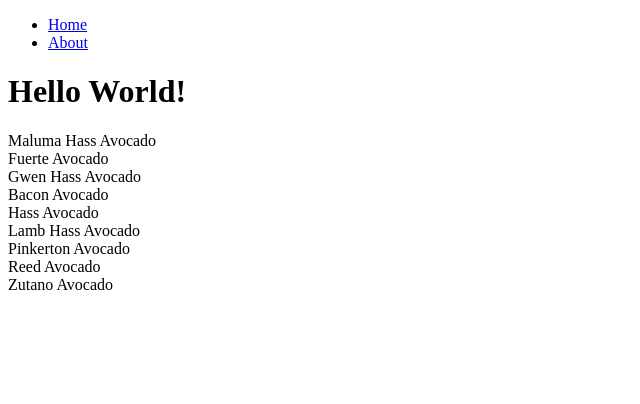
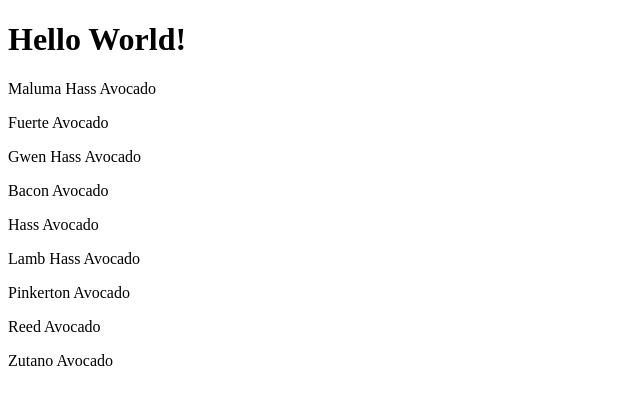
Before and after one commit to jesusmongedev/platzi-avo-app, a Next.js app: page / in a window 1280 px wide. Shown: the top 404 px of the page, without its empty margins (0-640 px from the left). Built offline with nearby package versions, Linux system fonts and the light colour scheme.

Commit message:
Custom App. Layout component for each page of the Plati Avo app

```diff
--- a/components/Navbar.js
+++ /dev/null
@@ -1,22 +0,0 @@
-import Link from "next/link";
-
-const Navbar = () => {
-  return (
-    <nav>
-      <ul>
-        <li>
-          <Link href="/" prefetch={false}>
-            <a >Home</a>
-          </Link>
-        </li>
-        <li>
-            <Link href="/about" prefetch={false}>
-                <a>About</a>
-            </Link>
-        </li>
-      </ul>
-    </nav>
-  );
-};
-
-export default Navbar;
--- a/pages/about.js
+++ b/pages/about.js
@@ -1,5 +1,4 @@
 import Head from "next/head";
-import Navbar from "../components/Navbar";
 
 const About = () => {
   return (
@@ -7,7 +6,6 @@ const About = () => {
       <Head>
         <title>About page</title>
       </Head>
-      <Navbar />
       <h2>Página de About</h2>
     </div>
   );
--- a/pages/index.js
+++ b/pages/index.js
@@ -1,6 +1,5 @@
 import Head from "next/head";
 import { useEffect, useState } from "react";
-import Navbar from "../components/Navbar";
 // Challenge PRODUCT_DATA filled by users
 const Home = () => {
   const [productList, setProductList] = useState([]);
@@ -20,11 +19,10 @@ const Home = () => {
       <Head>
         <title>Platzi-Avo 🥑</title>
       </Head>
-      <Navbar />
       <h1>Hello World!</h1>
       {productList.map((product) => (
         <>
-          <div key={product.id}>{product.name}</div>
+          <p key={product.id}>{product?.name}</p>
         </>
       ))}
     </div>
```
